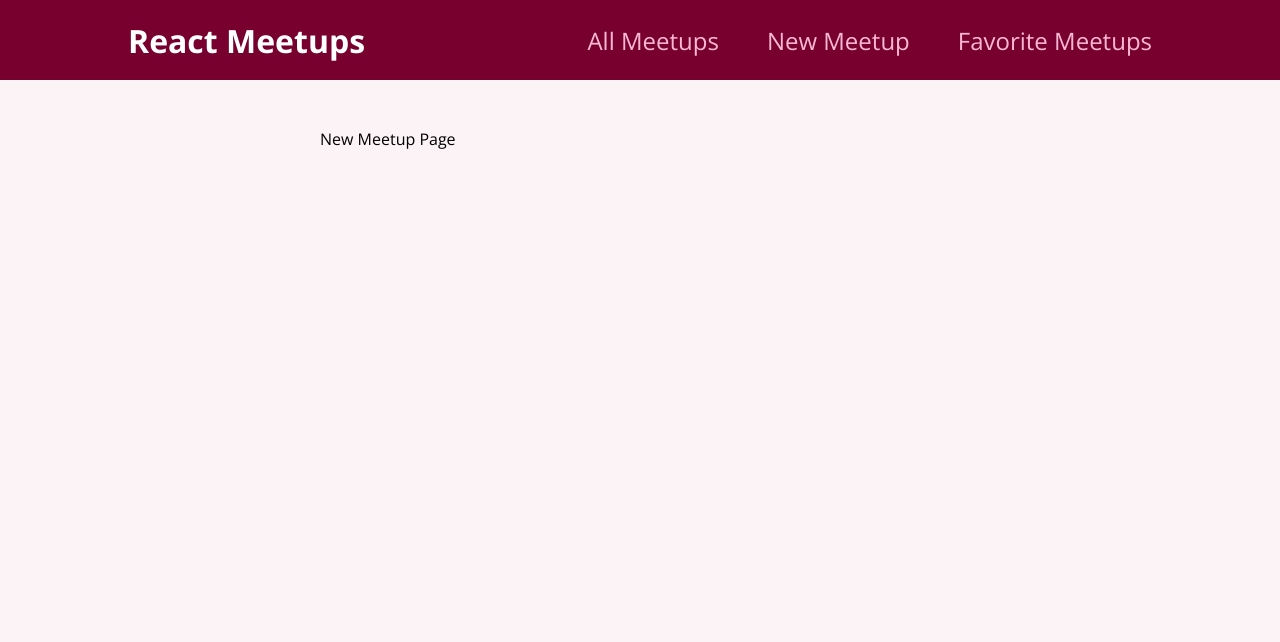
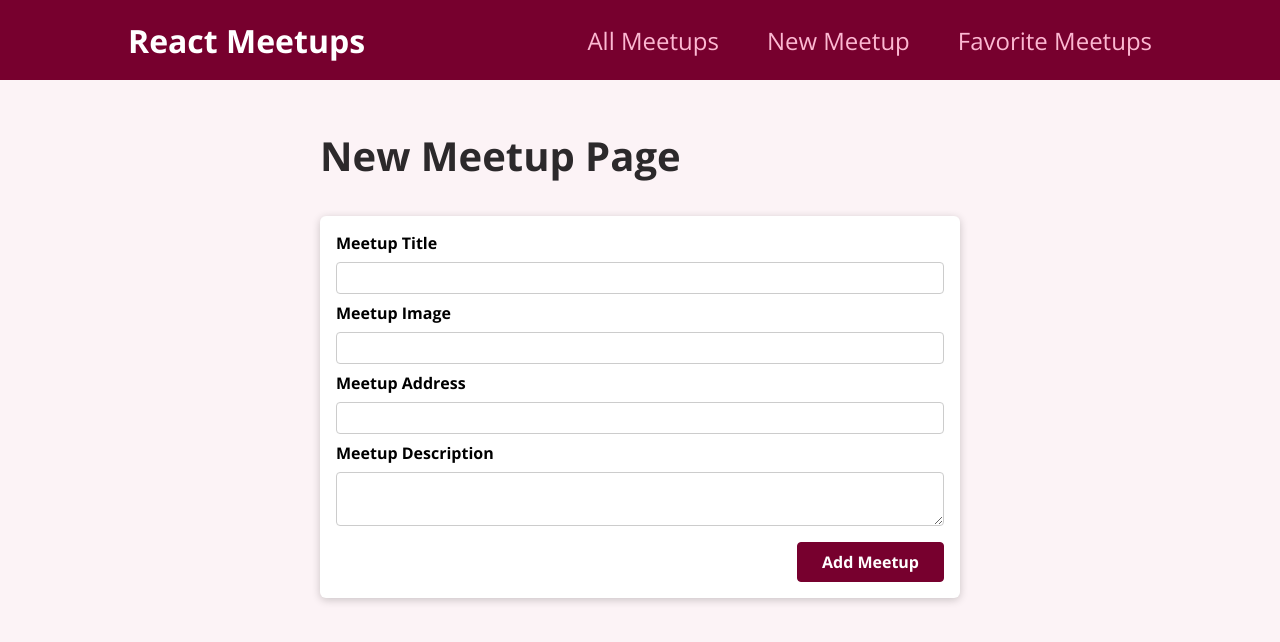
Before and after one commit to Josepeha/reactjs-course, a React (Create React App) app: page /new-meetup in a window 1280 px wide. Shown: the top 642 px of the page. Built offline with nearby package versions, Linux system fonts and the light colour scheme.

Commit message:
Feat[reactjs-course]: created NewMeetupForm.jsx component!

```diff
--- /dev/null
+++ b/src/components/meetups/NewMeetupForm.jsx
@@ -0,0 +1,51 @@
+import { useRef } from 'react';
+import Card from "../ui/Card";
+import classes from "./NewMeetupForm.module.css"
+
+function NewMeetupForm(props) {
+    const titleInputRef = useRef()
+    const imageInputRef = useRef()
+    const addressInputRef = useRef()
+    const descriptionInputRef = useRef()
+
+    function submitHandler(event) {
+        event.preventDefault() // vanilla JS that allows us to fully handle the event in react/JS
+
+        const meetupData = {
+            title: titleInputRef.current.value,
+            image: imageInputRef.current.value,
+            address: addressInputRef.current.value,
+            description: descriptionInputRef.current.value,
+        }
+
+        props.onAddMeetup(meetupData)
+    }
+
+    return (
+        <Card>
+            <form className={classes.form} onSubmit={submitHandler}>
+                <div className={classes.control}>
+                    <label forHtml="title">Meetup Title</label>
+                    <input type="text" id="title" ref={titleInputRef} required />
+                </div>
+                <div className={classes.control}>
+                    <label forHtml="image">Meetup Image</label>
+                    <input type="url" id="image" ref={imageInputRef} required />
+                </div>
+                <div className={classes.control}>
+                    <label forHtml="address">Meetup Address</label>
+                    <input type="text" id="address" ref={addressInputRef} required />
+                </div>
+                <div className={classes.control}>
+                    <label forHtml="description">Meetup Description</label>
+                    <textarea id="description" ref={descriptionInputRef} required />
+                </div>
+                <div className={classes.actions}>
+                    <button>Add Meetup</button>
+                </div>
+            </form>
+        </Card>
+    )
+}
+
+export default NewMeetupForm
--- /dev/null
+++ b/src/components/meetups/NewMeetupForm.module.css
@@ -0,0 +1,45 @@
+.form {
+    padding: 1rem;
+}
+
+.control {
+    margin-bottom: 0.5rem;
+}
+
+.control label {
+    display: block;
+    font-weight: bold;
+    margin-bottom: 0.5rem;
+}
+
+.control input,
+.control textarea {
+    display: block;
+    font: inherit;
+    border-radius: 4px;
+    border: 1px solid #ccc;
+    padding: 0.25rem;
+    width: 100%;
+}
+
+.actions {
+    margin-top: 1rem;
+    text-align: right;
+}
+
+.actions button {
+    font: inherit;
+    cursor: pointer;
+    background-color: #77002e;
+    color: white;
+    padding: 0.5rem 1.5rem;
+    border: 1px solid #77002e;
+    border-radius: 4px;
+    font-weight: bold;
+}
+
+.actions button:hover,
+.actions button:active {
+    background-color: #a50e48;
+    border-color: #a50e48;
+}
--- a/src/pages/FavoriteMeetups.jsx
+++ b/src/pages/FavoriteMeetups.jsx
@@ -1,6 +1,6 @@
 function FavoriteMeetupsPage() {
     return (
-        <div>Favorite Meetups Page</div>
+        <h1>Favorite Meetups Page</h1>
     )
 }
 
--- a/src/pages/NewMeetup.jsx
+++ b/src/pages/NewMeetup.jsx
@@ -1,6 +1,32 @@
+import { useNavigate } from "react-router-dom";
+import NewMeetupForm from "../components/meetups/NewMeetupForm";
+
 function NewMeetupPage() {
+    const navigate = useNavigate();
+
+    async function addMeetupHandler(meetupData) {
+        try {
+            await fetch(
+                'https://reactjs-course-31123-default-rtdb.firebaseio.com/meetups.json',
+                {
+                    method: 'POST',
+                    body: JSON.stringify(meetupData),
+                    headers: {
+                        'Content-Type': 'application/json',
+                    }
+                }
+            )
+            navigate("/", {replace: true})
+        } catch (err) {
+            console.error(err)
+        }
+    }
+
     return (
-        <div>New Meetup Page</div>
+        <section>
+            <h1>New Meetup Page</h1>
+            <NewMeetupForm onAddMeetup={addMeetupHandler} />
+        </section>
     )
 }
 
```
